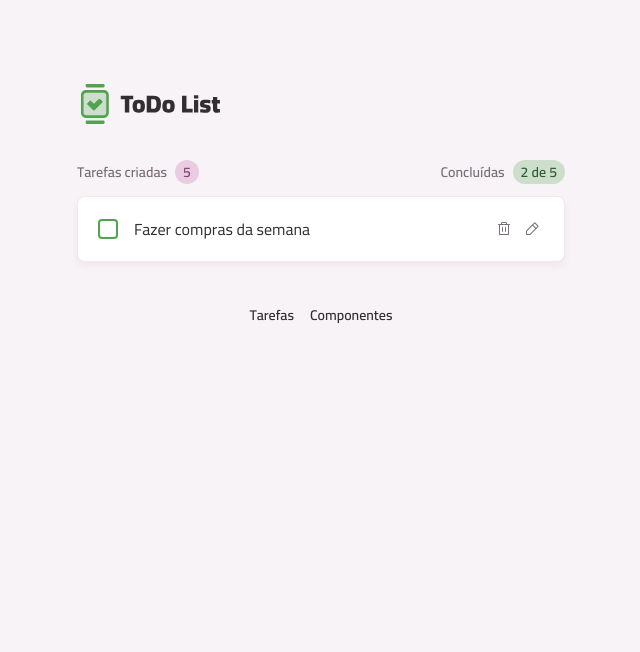
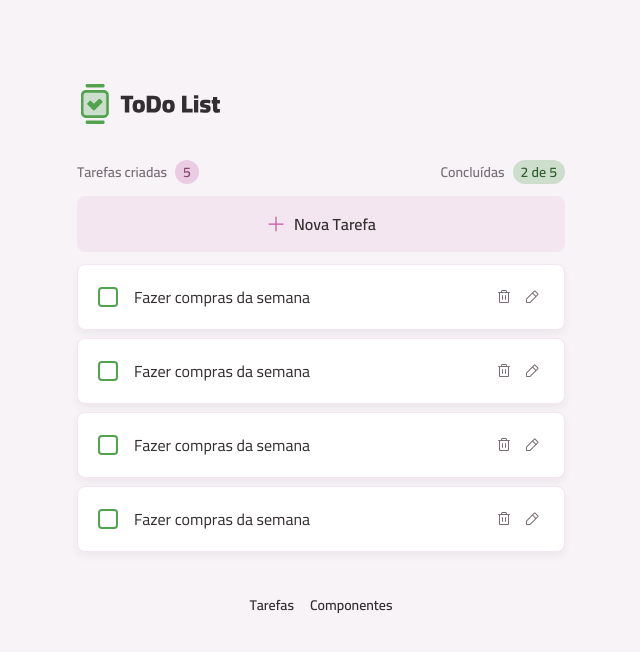
Before and after one commit to eloisaoliveira/todo-app, a React (Vite) app: page / in a window 1280 px wide. Shown: the top 652 px of the page, without its empty margins (319-959 px from the left). Built offline with nearby package versions, Linux system fonts and the light colour scheme.

Commit message:
:sparkles: feat: tasks list component

```diff
--- /dev/null
+++ b/src/core-components/tasks-list.tsx
@@ -0,0 +1,21 @@
+import Button from "../components/button";
+import PlusIcon from "../assets/icons/plus.svg?react";
+import TaskItem from "./task-item";
+
+export default function TasksList() {
+  return (
+    <>
+      <section>
+        <Button icon={PlusIcon} className="w-full">
+          Nova Tarefa
+        </Button>
+      </section>
+      <section className="space-y-2">
+        <TaskItem />
+        <TaskItem />
+        <TaskItem />
+        <TaskItem />
+      </section>
+    </>
+  )
+}
--- a/src/pages/page-home.tsx
+++ b/src/pages/page-home.tsx
@@ -1,5 +1,5 @@
 import Container from "../components/container";
-import TaskItem from "../core-components/task-item";
+import TasksList from "../core-components/tasks-list";
 import TasksSummary from "../core-components/tasks-summary";
 
 export default function PageHome() {
@@ -9,7 +9,7 @@
         <TasksSummary />
       </header>
 
-      <TaskItem />
+      <TasksList />
     </Container>
   );
 }
```
